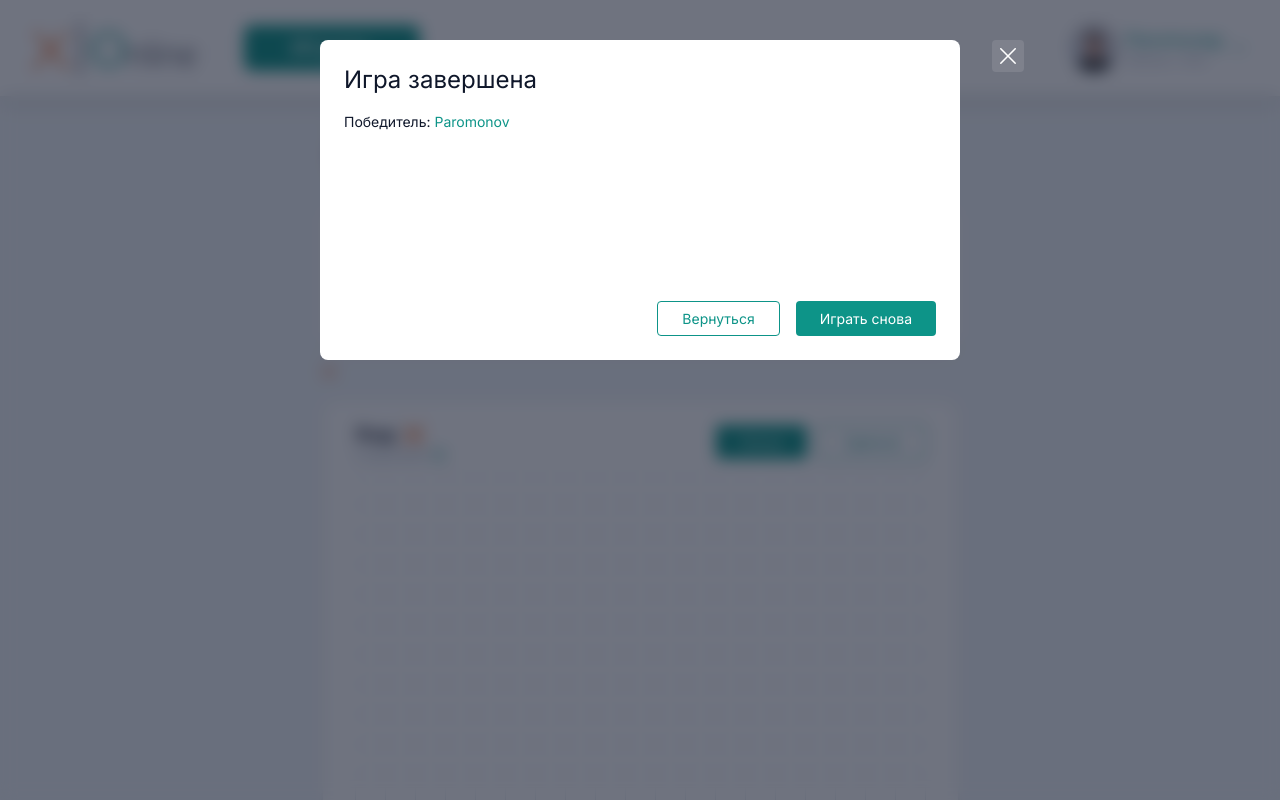
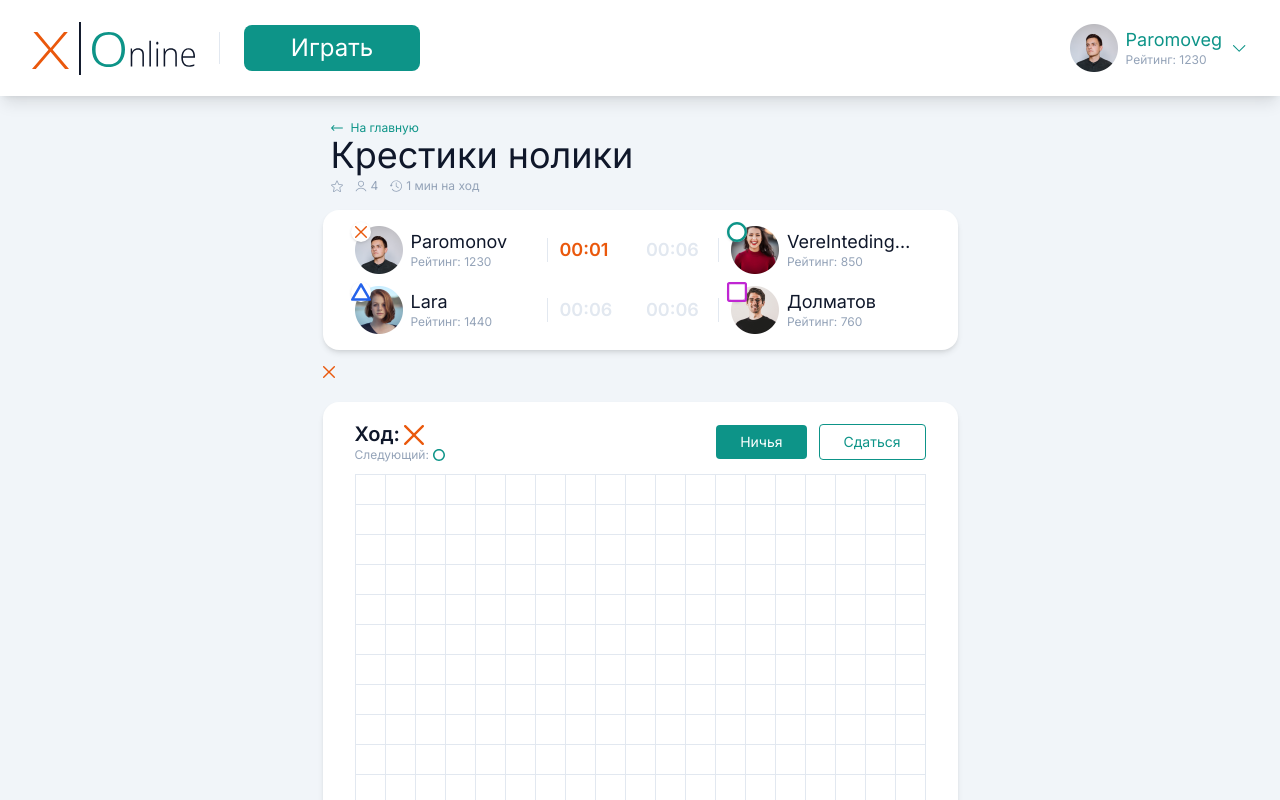
Before and after one commit to Andreeevna/tic_tac_toe, a Next.js app: page / in a window 1280 px wide. Shown: the top 800 px of the page. Built offline with nearby package versions, Linux system fonts and the light colour scheme.

Commit message:
feat: implemented the logic of closing the modal window

```diff
--- a/components/uikit/ui-modal.jsx
+++ b/components/uikit/ui-modal.jsx
@@ -3,27 +3,51 @@ import clsx from 'clsx'
 /**
  *
  * @param{{
+ * className: string,
  * width: 'md' | 'full'
+ * isOpen: boolean
+ * onClose: ()=>void
  * }} props
  *
  */
 
-export const UImodal = ({ width = 'md', className, children }) => {
+export const UImodal = ({
+	width = 'md',
+	className,
+	children,
+	isOpen = false,
+	onClose,
+}) => {
+	const handleClick = e => {
+		const inModal = e.target.closest('[data-id=modal]')
+		if (inModal) return
+		onClose()
+	}
+
+	if (!isOpen) {
+		return null
+	}
+
 	return (
 		<div
+			onClick={handleClick}
 			className={clsx(
-				'fixed inset-0 bg-slate-900/60 backdrop-blur pt-10 pb-10',
+				'fixed inset-0 bg-slate-900/60 backdrop-blur pt-10 pb-10 overflow-y-auto',
 				className
 			)}
 		>
 			<div
+				data-id='modal'
 				className={clsx(
 					'bg-white rounded-lg min-h-[320px] mx-auto relative',
 					'flex flex-col',
 					{ md: 'max-w-[640px] w-full', full: 'mx-5' }[width]
 				)}
 			>
-				<button className='w-8 h-8 rounded flex items-center justify-center bg-white/10 hover:bg-white/40 absolute top-0 -right-16 transition-colors'>
+				<button
+					onClick={onClose}
+					className='w-8 h-8 rounded flex items-center justify-center bg-white/10 hover:bg-white/40 absolute top-0 -right-16 transition-colors'
+				>
 					<CrossLightIcon className='w-4 h-4 text-white' />
 				</button>
 				{children}
--- a/pages/index.jsx
+++ b/pages/index.jsx
@@ -33,9 +33,16 @@ function App() {
 				<div className='my-4'>
 					<GameSymbol symbol={winnerSymbol} />
 				</div>
-				<UImodal width='md'>
+				<UImodal
+					width='md'
+					isOpen={winnerSymbol}
+					onClose={() => console.log('close')}
+				>
 					<UImodal.header>Игра завершена</UImodal.header>
 					<UImodal.body>
+						<div className='text-sm'>
+							Победитель: <span className='text-teal-600'>Paromonov</span>
+						</div>
 						<div className='text-sm'>
 							Победитель: <span className='text-teal-600'>Paromonov</span>
 						</div>
```
